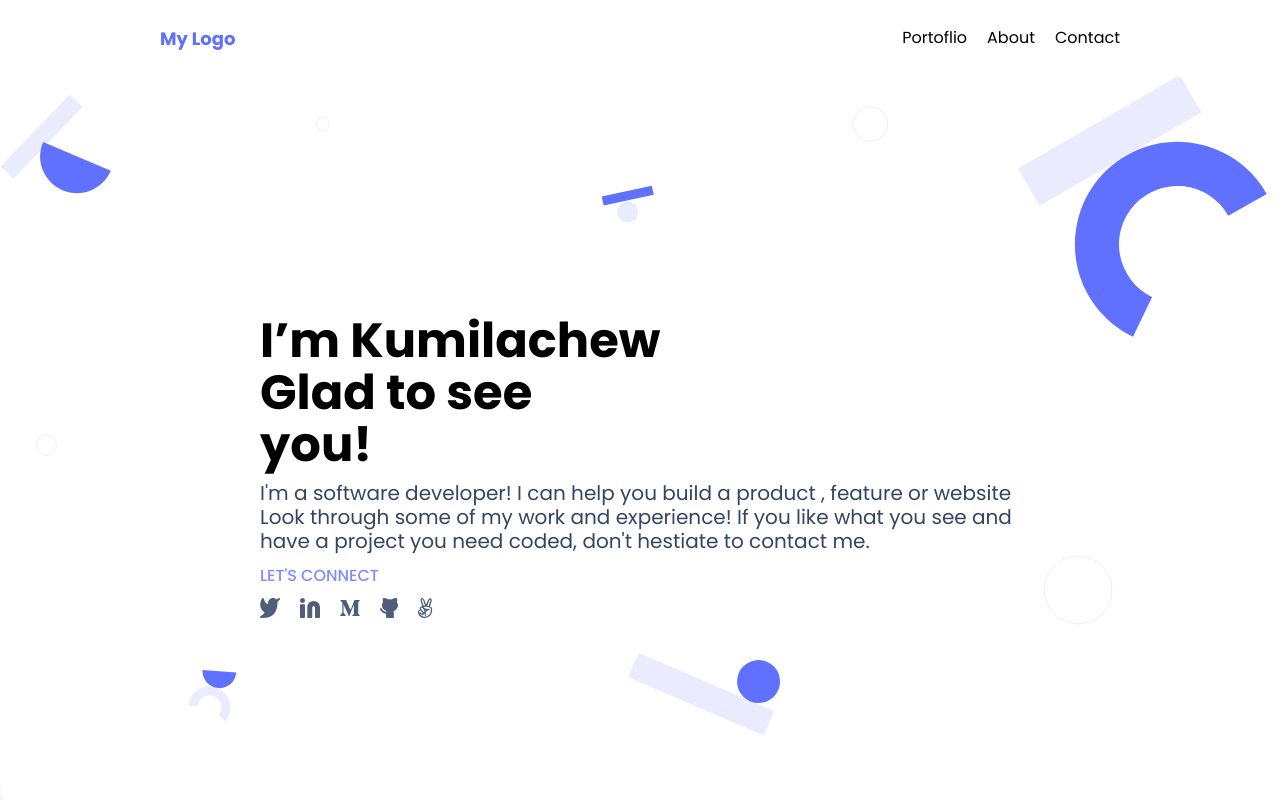
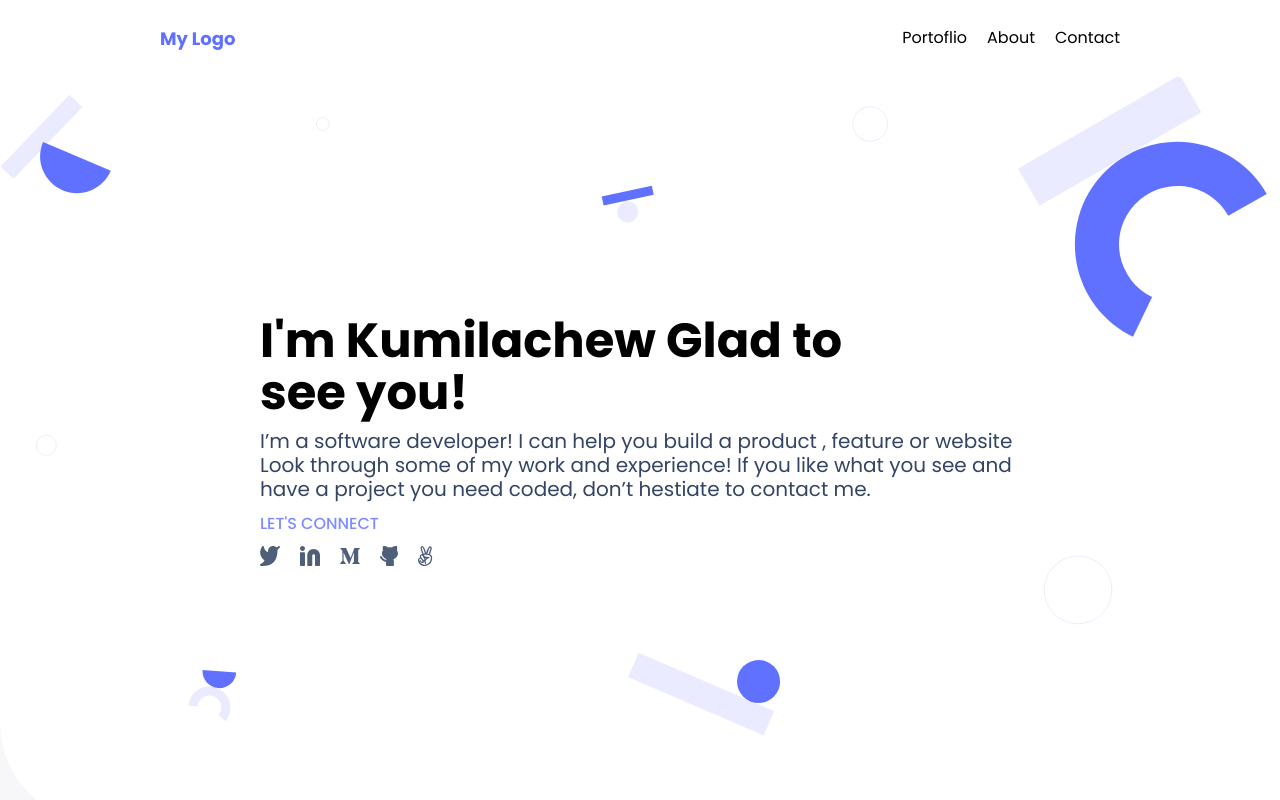
Before and after one commit to Kumilachew-g/Personal-Portfolio, a website: page index.html in a window 1280 px wide. Shown: the top 800 px of the page. Drawn offline with Linux system fonts and the light colour scheme.

Commit message:
change headings

```diff
--- a/index.html
+++ b/index.html
@@ -29,15 +29,11 @@
       <!--The main section-->
       <main>
         <section>
-          <h1>
-            I<span>&#8217;</span>m Kumilachew<br />
-            Glad to see <br />
-            you!
-          </h1>
+          <h1>I'm Kumilachew Glad to see you!</h1>
           <p>
-            I'm a software developer! I can help you build a product , feature
+            I’m a software developer! I can help you build a product , feature
             or website Look through some of my work and experience! If you like
-            what you see and have a project you need coded, don't hestiate to
+            what you see and have a project you need coded, don’t hestiate to
             contact me.
           </p>
           <a class="indicator btn-act">LET'S CONNECT</a>
@@ -252,6 +248,7 @@
           </ul>
         </div>
       </section>
+      <!-- Contact Section -->
       <section id="contact-me">
         <div>
           <h2>Contact me</h2>
```
